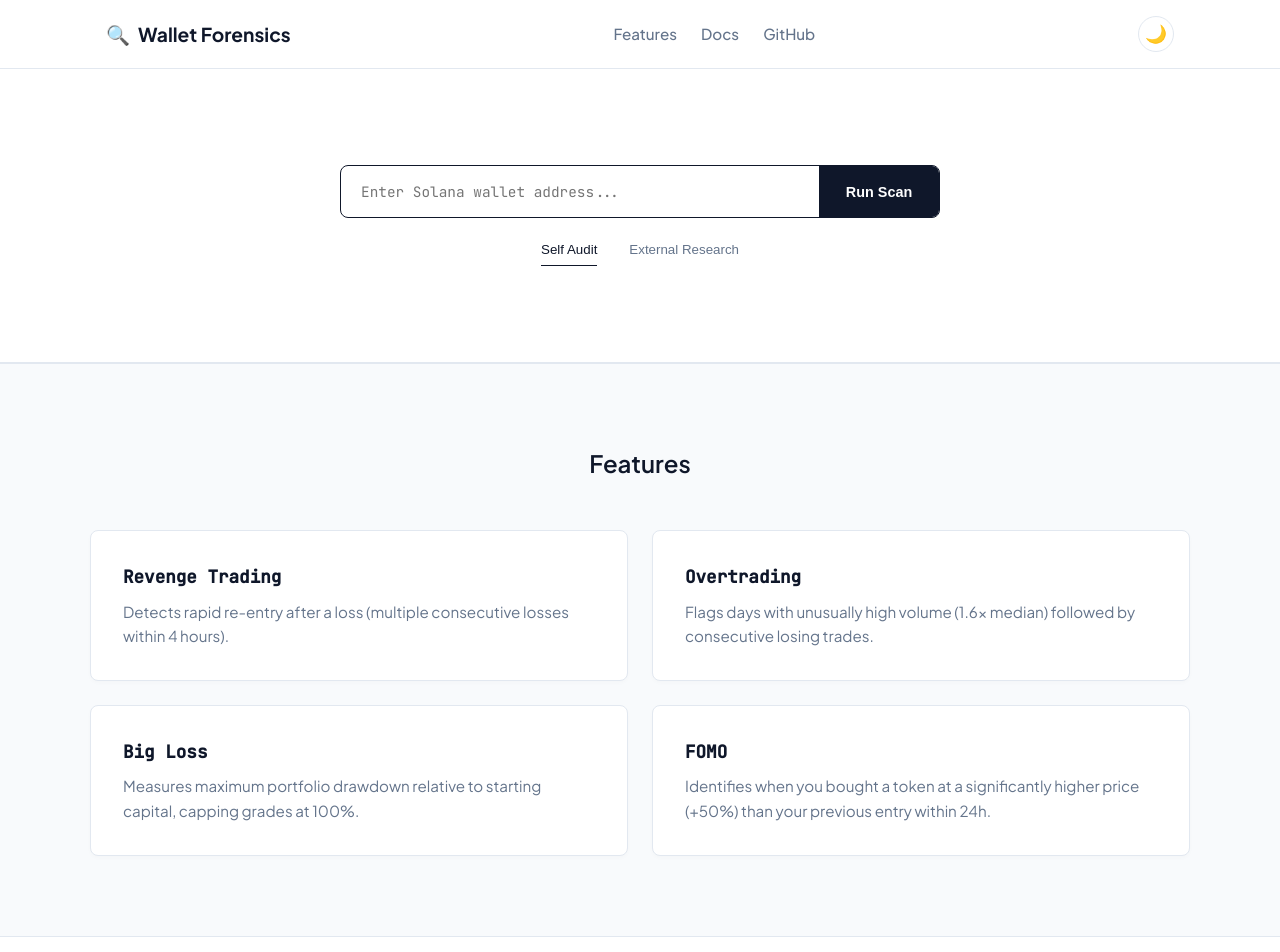
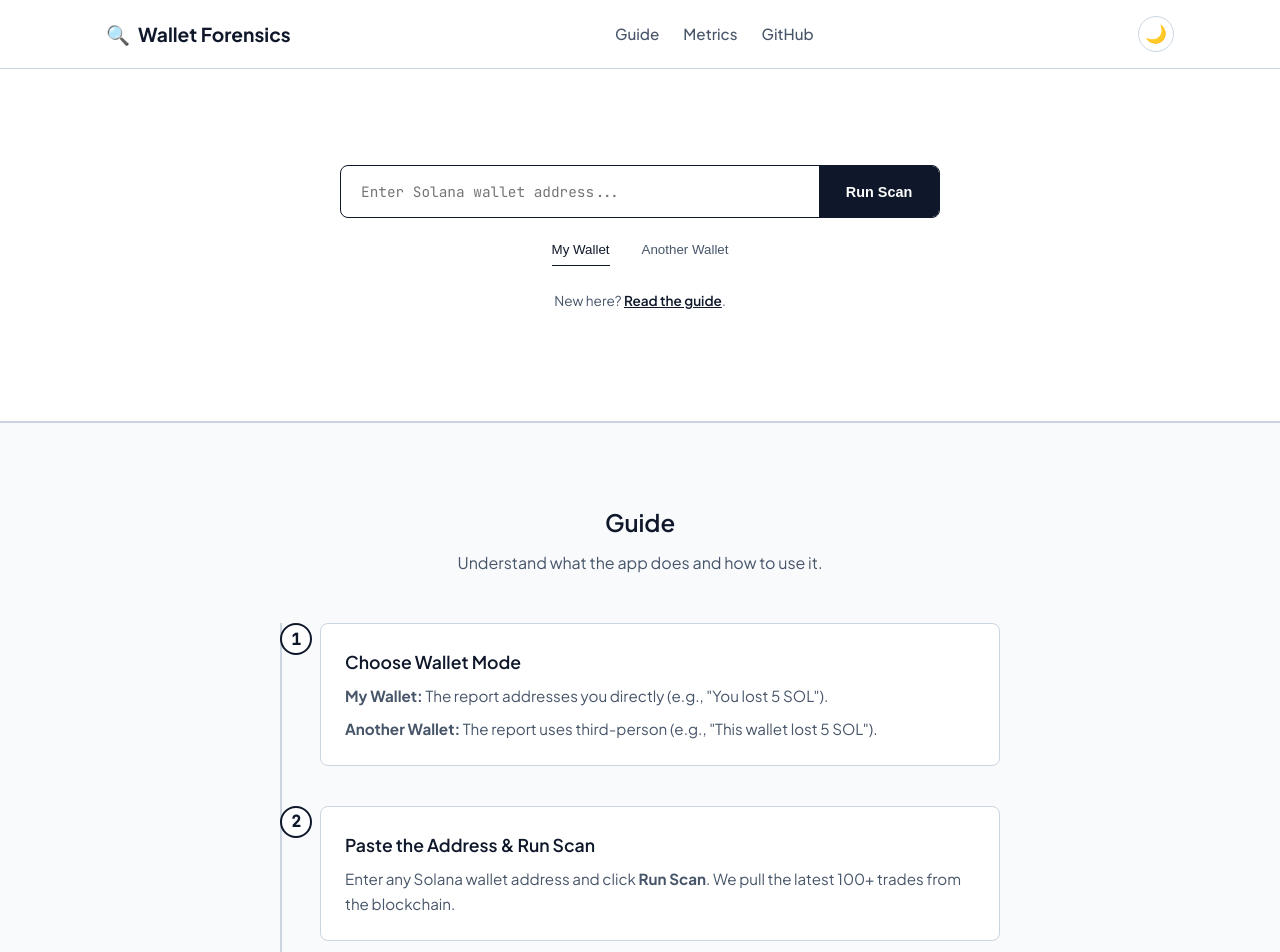
Before and after one commit to itskaien/WalletForensics, a React (Vite) app: page / in a window 1280 px wide. Shown: the top 952 px of the page. Built offline with nearby package versions, Linux system fonts and the light colour scheme.

Commit message:
Enhance DocsSection, Header, and Hero components; add guide steps, improve navigation, and update styles for better user experience

```diff
--- a/src/components/DocsSection.jsx
+++ b/src/components/DocsSection.jsx
@@ -1,29 +1,90 @@
 import React from "react";
 
 export default function DocsSection() {
+  const guideSteps = [
+    {
+      title: "Choose Wallet Mode",
+      body: (
+        <>
+          <p>
+            <strong>My Wallet:</strong> The report addresses you directly (e.g.,
+            "You lost 5 SOL").
+          </p>
+          <p>
+            <strong>Another Wallet:</strong> The report uses third-person (e.g.,
+            "This wallet lost 5 SOL").
+          </p>
+        </>
+      ),
+    },
+    {
+      title: "Paste the Address & Run Scan",
+      body: (
+        <p>
+          Enter any Solana wallet address and click <strong>Run Scan</strong>.
+          We pull the latest 100+ trades from the blockchain.
+        </p>
+      ),
+    },
+    {
+      title: "Read Your Grades",
+      body: (
+        <p>
+          Each metric is graded from <strong>Clean</strong> to{" "}
+          <strong>High Risk</strong> based on your trading history and losses.
+        </p>
+      ),
+    },
+  ];
+
   const features = [
     {
       title: "Revenge Trading",
-      desc: "Detects rapid re-entry after a loss (multiple consecutive losses within 4 hours).",
+      desc: "You lose money on a trade, and immediately buy another coin within 4 hours to try and win it back.",
     },
     {
       title: "Overtrading",
-      desc: "Flags days with unusually high volume (1.6x median) followed by consecutive losing trades.",
+      desc: "You trade way more than usual on a bad day, often making worse decisions the more you trade.",
     },
     {
       title: "Big Loss",
-      desc: "Measures maximum portfolio drawdown relative to starting capital, capping grades at 100%.",
+      desc: "The biggest drop in your total portfolio value. If you lose 50% of your money, this flags it.",
     },
     {
-      title: "FOMO",
-      desc: "Identifies when you bought a token at a significantly higher price (+50%) than your previous entry within 24h.",
+      title: "FOMO (Fear Of Missing Out)",
+      desc: "You buy a coin at a much higher price than your last buy, usually because you saw it pumping.",
     },
   ];
 
   return (
+    <div className="docs-wrapper">
+      {/* GUIDE: Vertical Timeline, no 3-card grid */}
+      <section id="guide" className="guide-section">
+        <div className="section-header">
+          <h3>Guide</h3>
+          <p>Understand what the app does and how to use it.</p>
+        </div>
+
+        <div className="guide-timeline">
+          {guideSteps.map((step, index) => (
+            <div key={index} className="guide-node">
+              <div className="guide-marker">
+                <span>{index + 1}</span>
+              </div>
+              <div className="guide-content">
+                <h4>{step.title}</h4>
+                {step.body}
+              </div>
+            </div>
+          ))}
+        </div>
+      </section>
+
+      {/* METRICS: Keep cards but make them consistent */}
       <section id="features" className="features-section">
         <div className="section-header">
-        <h3>Features</h3>
+          <h3>Metrics Explained</h3>
+          <p>What each grade actually measures.</p>
         </div>
         <div className="features-grid">
           {features.map((f, i) => (
@@ -34,5 +95,6 @@ export default function DocsSection() {
           ))}
         </div>
       </section>
+    </div>
   );
 }
--- a/src/components/Header.jsx
+++ b/src/components/Header.jsx
@@ -12,26 +12,17 @@ export default function Header({ toggleTheme, currentTheme }) {
         </div>
 
         <nav className="nav-links">
-          <a href="#features">Features</a>
-          <a href="#docs">Docs</a>
-          <a
-            href="https://github.com/itskaien/WalletForensics.git"
-            target="_blank"
-            rel="noreferrer"
-          >
+          <a href="#guide">Guide</a>
+          <a href="#features">Metrics</a>
+          <a href="https://github.com" target="_blank" rel="noreferrer">
             GitHub
           </a>
         </nav>
 
         <div className="nav-actions">
-          <button
-            className="theme-toggle"
-            onClick={toggleTheme}
-            aria-label="Toggle theme"
-          >
+          <button className="theme-toggle" onClick={toggleTheme}>
             {currentTheme === "light" ? "🌙" : "☀️"}
           </button>
-
           <button
             className="hamburger"
             onClick={() => setIsMenuOpen(!isMenuOpen)}
@@ -41,14 +32,13 @@ export default function Header({ toggleTheme, currentTheme }) {
         </div>
       </div>
 
-      {/* Mobile Menu Dropdown */}
       {isMenuOpen && (
         <div className="mobile-menu">
+          <a href="#guide" onClick={() => setIsMenuOpen(false)}>
+            Guide
+          </a>
           <a href="#features" onClick={() => setIsMenuOpen(false)}>
-            Features
-          </a>
-          <a href="#docs" onClick={() => setIsMenuOpen(false)}>
-            Docs
+            Metrics
           </a>
           <a
             href="https://github.com/itskaien/WalletForensics.git"
--- a/src/components/Hero.jsx
+++ b/src/components/Hero.jsx
@@ -31,16 +31,20 @@ export default function Hero({
               className={isOwner ? "active" : ""}
               onClick={() => setIsOwner(true)}
             >
-              Self Audit
+              My Wallet
             </button>
             <button
               type="button"
               className={!isOwner ? "active" : ""}
               onClick={() => setIsOwner(false)}
             >
-              External Research
+              Another Wallet
             </button>
           </div>
+
+          <p className="hero-help">
+            New here? <a href="#guide">Read the guide</a>.
+          </p>
         </form>
       </div>
     </section>
--- a/src/index.css
+++ b/src/index.css
@@ -1,40 +1,38 @@
 @import url("https://fonts.googleapis.com/css2?family=Plus+Jakarta+Sans:wght@400;500;600;700&family=JetBrains+Mono:wght@400;500&display=swap");
 
 :root {
-  /* Light Theme */
+  /* Light Theme – High contrast, neutral */
   --bg-main: #ffffff;
   --bg-subtle: #f8fafc;
   --bg-card: #ffffff;
-  --text-main: #0f172a;
-  --text-muted: #64748b;
-  --border: #e2e8f0;
+  --text-main: #0f172a; /* near-black, 15:1 on white */
+  --text-muted: #475569; /* slate-600, 7.3:1 on white – passes WCAG AA */
+  --border: #cbd5e1; /* slate-300, visible but not harsh */
   --border-strong: #0f172a;
   --accent: #0f172a;
-  --accent-hover: #1e293b;
   --accent-text: #ffffff;
-  --success: #10b981;
-  --danger: #ef4444;
-  --warning: #f59e0b;
+  --success: #0f766e; /* deeper green, better contrast */
+  --danger: #b91c1c; /* deeper red, better contrast */
+  --warning: #b45309; /* deeper amber */
   --radius: 8px;
   --font-sans: "Plus Jakarta Sans", sans-serif;
   --font-mono: "JetBrains Mono", monospace;
 }
 
 [data-theme="dark"] {
-  /* Dark Theme */
+  /* Dark Theme – same hierarchy, inverted */
   --bg-main: #09090b;
   --bg-subtle: #18181b;
   --bg-card: #18181b;
-  --text-main: #f8fafc;
-  --text-muted: #94a3b8;
-  --border: #27272a;
+  --text-main: #f8fafc; /* near-white */
+  --text-muted: #94a3b8; /* slate-400, 7.5:1 on dark */
+  --border: #334155;
   --border-strong: #f8fafc;
   --accent: #f8fafc;
-  --accent-hover: #e2e8f0;
   --accent-text: #09090b;
-  --success: #22c55e;
-  --danger: #ef4444;
-  --warning: #f59e0b;
+  --success: #34d399;
+  --danger: #f87171;
+  --warning: #fbbf24;
 }
 
 * {
@@ -48,12 +46,9 @@ body {
   color: var(--text-main);
   line-height: 1.6;
   -webkit-font-smoothing: antialiased;
-  transition:
-    background-color 0.3s,
-    color 0.3s;
+  scroll-behavior: smooth;
 }
 
-/* Layout */
 .app-container {
   display: flex;
   flex-direction: column;
@@ -131,26 +126,21 @@ main {
   display: none;
 }
 
-/* --- HERO SECTION --- */
+/* Hero */
 .hero-section {
   border-bottom: 1px solid var(--border);
   padding: 6rem 1.5rem;
-  background: var(--bg-main);
   display: flex;
   justify-content: center;
   align-items: center;
 }
-
 .hero-container {
   width: 100%;
   max-width: 600px;
 }
-
 .audit-form {
   width: 100%;
 }
-
-/* Form Input */
 .input-wrapper {
   display: flex;
   border: 1px solid var(--border-strong);
@@ -159,7 +149,6 @@ main {
   margin-bottom: 1rem;
   background: var(--bg-main);
 }
-
 .input-wrapper input {
   flex: 1;
   padding: 1rem 1.25rem;
@@ -170,7 +159,6 @@ main {
   font-size: 0.9rem;
   outline: none;
 }
-
 .input-wrapper button {
   padding: 0 1.5rem;
   background: var(--accent);
@@ -179,18 +167,12 @@ main {
   font-weight: 600;
   font-size: 0.9rem;
   cursor: pointer;
-  transition: opacity 0.15s;
-  display: flex;
-  align-items: center;
-  justify-content: center;
   min-width: 120px;
 }
-
 .input-wrapper button:hover {
   opacity: 0.85;
 }
 
-/* Mode Selector */
 .mode-selector {
   display: flex;
   justify-content: center;
@@ -198,7 +180,6 @@ main {
   font-family: var(--font-mono);
   font-size: 0.8rem;
 }
-
 .mode-selector button {
   background: transparent;
   border: none;
@@ -206,19 +187,28 @@ main {
   padding: 0.5rem 0;
   cursor: pointer;
   border-bottom: 1px solid transparent;
-  transition: all 0.15s;
 }
-
 .mode-selector button:hover {
   color: var(--text-main);
 }
-
 .mode-selector button.active {
   color: var(--text-main);
   border-bottom-color: var(--border-strong);
 }
 
-/* --- DASHBOARD & GRIDS --- */
+.hero-help {
+  text-align: center;
+  font-size: 0.85rem;
+  color: var(--text-muted);
+  margin-top: 1.5rem;
+}
+.hero-help a {
+  color: var(--text-main);
+  font-weight: 600;
+  text-decoration: underline;
+}
+
+/* Dashboard */
 .dashboard {
   max-width: 1100px;
   margin: 0 auto;
@@ -228,7 +218,6 @@ main {
   font-size: 1.5rem;
   font-weight: 600;
   margin-bottom: 2rem;
-  letter-spacing: -0.02em;
 }
 .grid-container {
   display: grid;
@@ -244,9 +233,6 @@ main {
   display: flex;
   flex-direction: column;
   gap: 0.5rem;
-}
-.stat-card,
-.grade-card {
   align-items: flex-start;
   text-align: left;
 }
@@ -260,7 +246,6 @@ main {
   font-size: 1.75rem;
   font-weight: 600;
   font-family: var(--font-mono);
-  letter-spacing: -0.03em;
 }
 .grade {
   font-size: 1rem;
@@ -268,7 +253,6 @@ main {
   padding: 0.25rem 0.5rem;
   border: 1px solid;
   border-radius: var(--radius);
-  display: inline-block;
   width: max-content;
   font-family: var(--font-mono);
   margin-top: 0.25rem;
@@ -287,7 +271,7 @@ main {
   border-color: var(--danger);
 }
 
-/* Markdown Report */
+/* Markdown */
 .report-card {
   margin-bottom: 2rem;
   border: 1px solid var(--border);
@@ -305,18 +289,22 @@ main {
   font-size: 0.95rem;
 }
 
-/* --- FEATURES SECTION (CARDS) --- */
-.features-section {
-  padding: 5rem 1.5rem;
+/* Docs Wrapper */
+.docs-wrapper {
   background: var(--bg-subtle);
   border-top: 1px solid var(--border);
+}
+
+/* Guide Section – Vertical Timeline */
+.guide-section {
+  max-width: 1100px;
+  margin: 0 auto;
+  padding: 5rem 1.5rem;
+  border-bottom: 1px solid var(--border);
 }
 .section-header {
   text-align: center;
   margin-bottom: 3rem;
-  max-width: 600px;
-  margin-left: auto;
-  margin-right: auto;
 }
 .section-header h3 {
   font-size: 1.5rem;
@@ -328,19 +316,86 @@ main {
   font-size: 1rem;
   margin: 0;
 }
-.features-grid {
+
+.guide-timeline {
+  position: relative;
+  max-width: 720px;
+  margin: 0 auto;
+  padding-left: 2.5rem;
+}
+.guide-timeline::before {
+  content: "";
+  position: absolute;
+  left: 0;
+  top: 0;
+  bottom: 0;
+  width: 2px;
+  background: var(--border);
+}
+.guide-node {
+  position: relative;
+  margin-bottom: 2.5rem;
+}
+.guide-node:last-child {
+  margin-bottom: 0;
+}
+
+.guide-marker {
+  position: absolute;
+  left: -2.5rem;
+  top: 0;
+  width: 2rem;
+  height: 2rem;
+  border-radius: 50%;
+  background: var(--bg-main);
+  border: 2px solid var(--border-strong);
+  display: flex;
+  align-items: center;
+  justify-content: center;
+  font-family: var(--font-mono);
+  font-weight: 600;
+  color: var(--text-main);
+  transform: translateX(-50%);
+  margin-left: 1rem;
+}
+
+.guide-content {
+  background: var(--bg-main);
+  border: 1px solid var(--border);
+  border-radius: var(--radius);
+  padding: 1.5rem;
+}
+.guide-content h4 {
+  font-size: 1.1rem;
+  font-weight: 600;
+  margin: 0 0 0.5rem;
+  color: var(--text-main);
+}
+.guide-content p {
+  margin: 0 0 0.5rem;
+  color: var(--text-muted);
+  font-size: 0.95rem;
+}
+.guide-content p:last-child {
+  margin-bottom: 0;
+}
+
+/* Features – Cards */
+.features-section {
   max-width: 1100px;
   margin: 0 auto;
+  padding: 5rem 1.5rem;
+}
+.features-grid {
   display: grid;
   grid-template-columns: repeat(2, 1fr);
   gap: 1.5rem;
 }
 .feature-card {
-  background: var(--bg-card);
+  background: var(--bg-main);
   border: 1px solid var(--border);
   border-radius: var(--radius);
   padding: 2rem;
-  box-shadow: 0 2px 4px rgba(0, 0, 0, 0.02);
 }
 .feature-card h4 {
   font-size: 1.1rem;
@@ -354,7 +409,7 @@ main {
   margin: 0;
 }
 
-/* --- FOOTER --- */
+/* Footer */
 .app-footer {
   border-top: 1px solid var(--border);
   background: var(--bg-main);
@@ -391,7 +446,6 @@ main {
   margin: 0 0 1rem;
   font-size: 0.85rem;
   text-transform: uppercase;
-  letter-spacing: 0.05em;
   color: var(--text-main);
 }
 .footer-links a {
@@ -417,7 +471,7 @@ main {
 .error-message {
   max-width: 1100px;
   margin: 0 auto 2rem;
-  background: rgba(239, 68, 68, 0.1);
+  background: rgba(185, 28, 28, 0.1);
   color: var(--danger);
   padding: 1rem;
   border-radius: var(--radius);
@@ -425,7 +479,7 @@ main {
   text-align: center;
 }
 
-/* --- RESPONSIVE MOBILE --- */
+/* Mobile */
 @media (max-width: 900px) {
   .nav-links {
     display: none;
@@ -457,10 +511,6 @@ main {
   .footer-container {
     flex-direction: column;
   }
-  .footer-links {
-    flex-direction: column;
-    gap: 1.5rem;
-  }
 }
 
 @media (max-width: 600px) {
@@ -479,4 +529,12 @@ main {
   .grid-container {
     grid-template-columns: 1fr;
   }
+  .guide-timeline {
+    padding-left: 2rem;
+  }
+  .guide-marker {
+    width: 1.75rem;
+    height: 1.75rem;
+    font-size: 0.85rem;
+  }
 }
```
Lines whose indentation alone changed are shown as unchanged.
